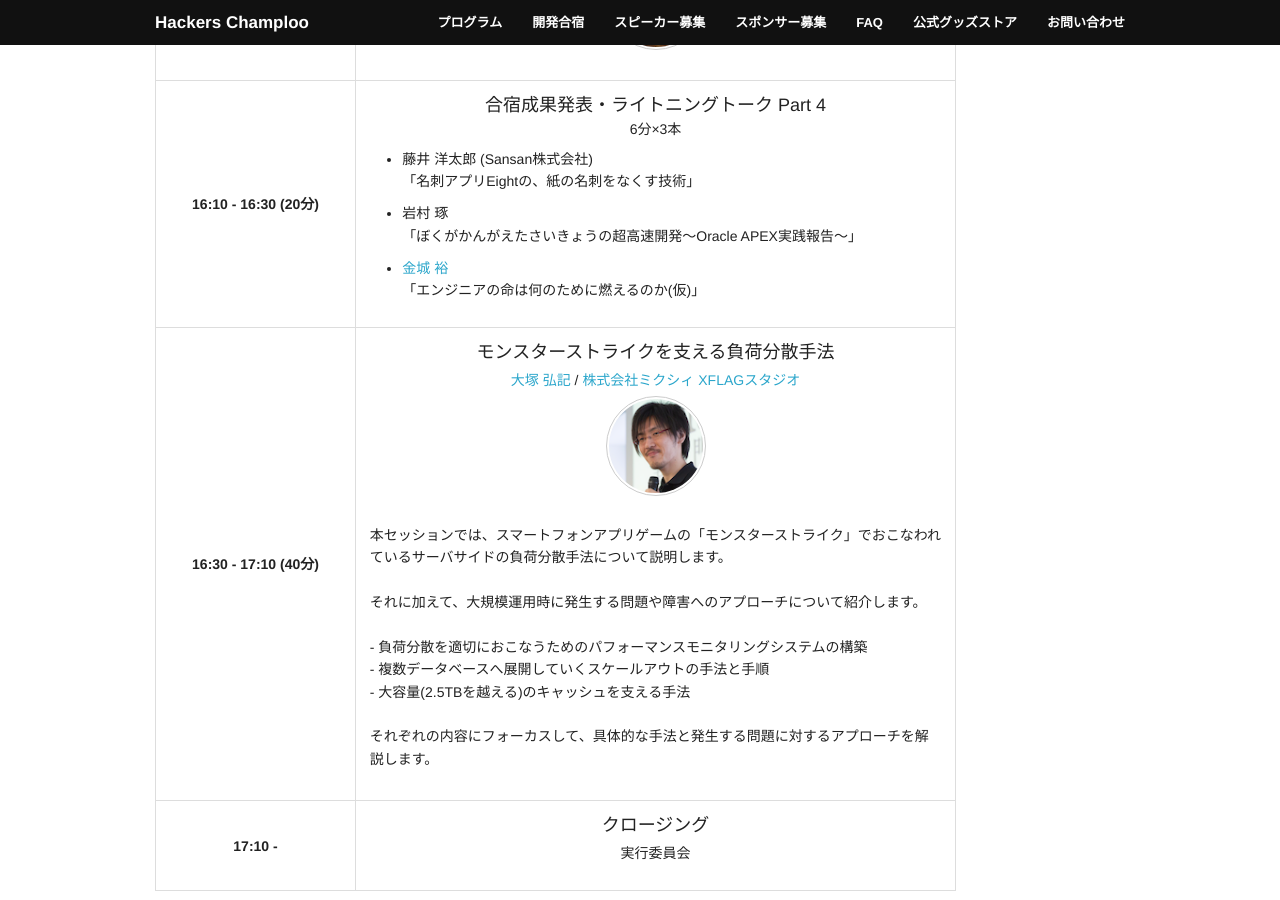
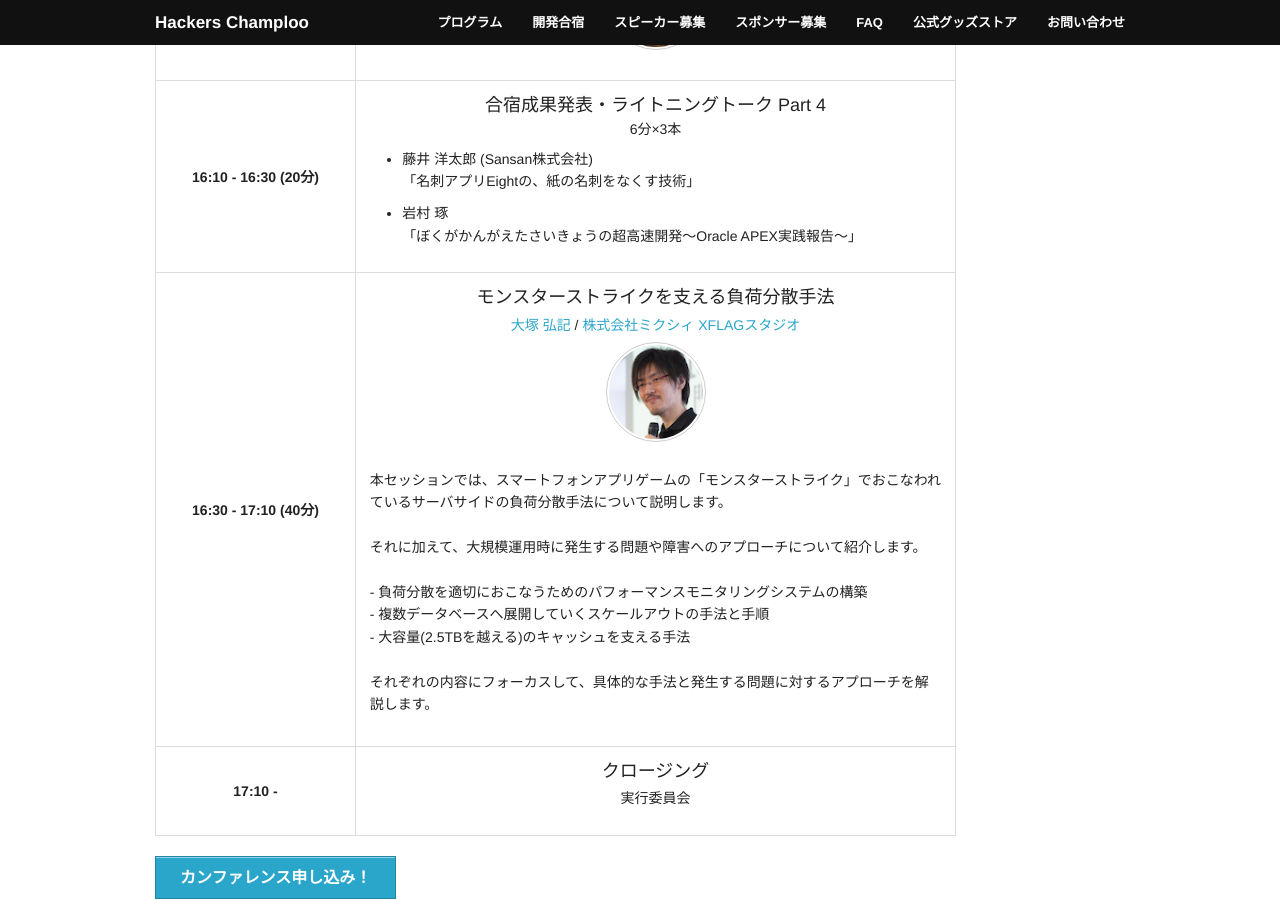
Before and after one commit to hackers-champloo/hackers-champloo.github.io, a Jekyll site: the page built from 2016/program.md, in a window 1280 px wide and 900 px high, scrolled down 3929 px. Built offline with Jekyll 4.4.1, drawn with Linux system fonts in a browser that asks for light colours; nearby versions of some CDN libraries.

Commit message:
Update program.md

```diff
--- a/2016/program.md
+++ b/2016/program.md
@@ -209,7 +209,6 @@ description: 2016年6月25日(土) 9:50 開始・ＫＢＣ学園 専修学校
             <ul>
               <li>藤井 洋太郎 (Sansan株式会社)<br />「名刺アプリEightの、紙の名刺をなくす技術」</li>
               <li>岩村 琢<br />「ぼくがかんがえたさいきょうの超高速開発〜Oracle APEX実践報告〜」</li>
-              <li><a href="https://twitter.com/Yutaka_Kinjyo" target="_blank">金城 裕</a><br />「エンジニアの命は何のために燃えるのか(仮)」</li>
             </ul>
         </td>
       </tr>
```
